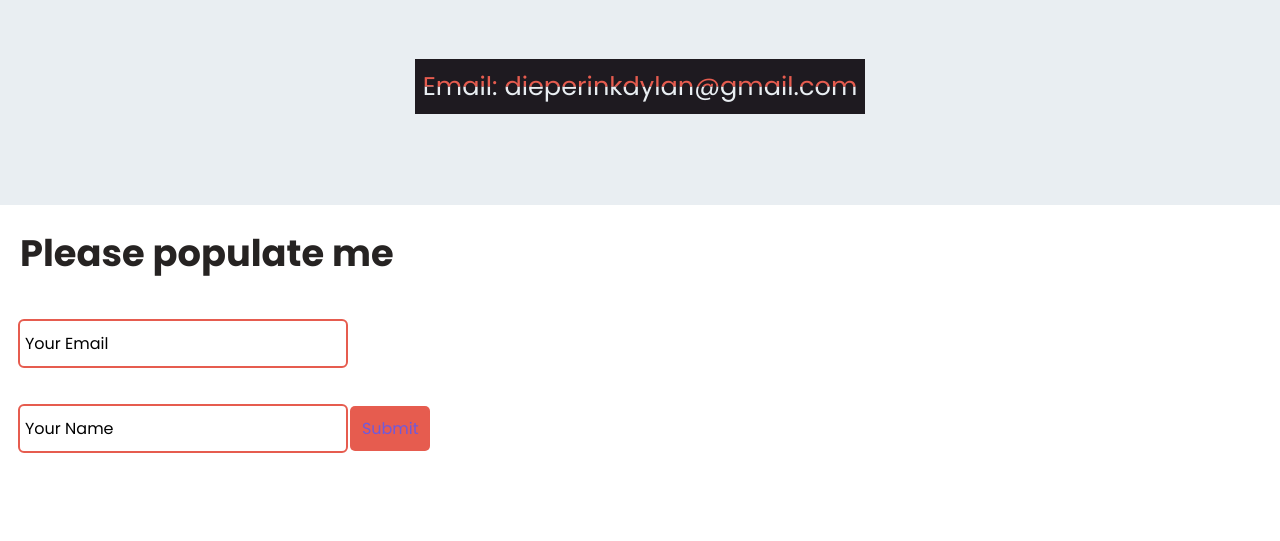
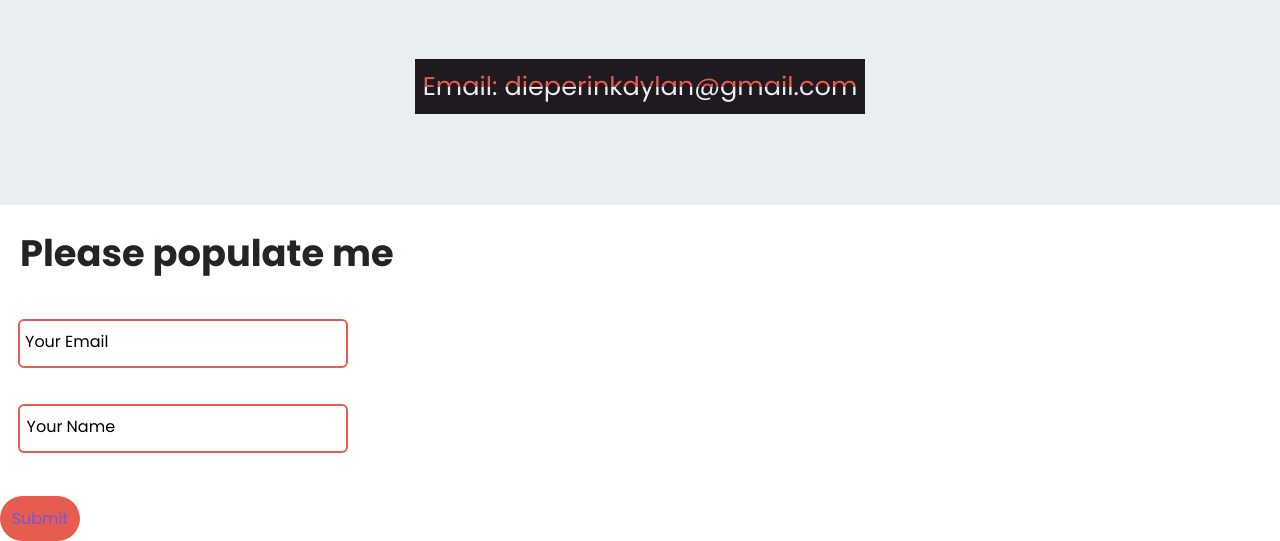
Before and after one commit to MunchyBunchy2203/DylanDieperinkCV, a plain HTML site: page index.html in a window 1280 px wide. Shown: the part 3229-3770 px from the top of the page. Before the commit the page ends 3700 px from the top, so only its background shows below. Drawn offline with Linux system fonts and the light colour scheme.

Commit message:
Population edited

```diff
--- a/index.html
+++ b/index.html
@@ -200,7 +200,6 @@
             <div class="input-group">
                 <input type="text" id="name" required class="input"/>
                 <label for="name" class="input-label">Your Name</label>
-                <button class="submit" id="runJS">Submit</button>
 
                 <script type="text/javascript" src="https://github.com/MunchyBunchy2203/DylanDieperinkCV">
                     var run = document.getElementById('runJS');
@@ -213,8 +212,9 @@
                         return false;
                     }
                 </script>
-
             </div>
+            <br>
+            <button class="submit" id="runJS">Submit</button>
         </form>
     </section>
 
--- a/styles.css
+++ b/styles.css
@@ -659,10 +659,6 @@ label a {
 
 /* ----------------- Form Styling --------------- */
 
-#inputs{
-  align-items: center;
-}
-
 #inputs h1{
   font-size: 2.3rem;
   padding: 20px;
@@ -686,18 +682,18 @@ label a {
 }
 
 #inputs .input-label{
-  position: absolute;
+  position:absolute;
   top: 10;
   left: 0;
-  transform: translate(25px, 10px);
+  transform: translate(30%, 30%);
   transform-origin: left;
   transition: transform .25s;
 }
 
 #inputs .input:focus+.input-label,
 #inputs .input:valid+.input-label{
-  transform: translate(0, -30px) scale(.8);
-  color: #6f5adc;
+  transform: translate(20px, 60%) scale(.8);
+  color: transparent;
 }
 
 #inputs .input:is(:focus, :valid){
@@ -709,11 +705,12 @@ label a {
   background-color: #E65C4F;
   cursor: pointer;
   width: 80px;
-  padding: 10px;
+  padding: 10px 10px 10px 10px;
   font-family: inherit;
   font-size: 16px;
   border: 0;
-  border-radius: 5px;
+  border-radius: 50px;
+  position: absolute;
 }
 
 #inputs .submit:focus{
```
